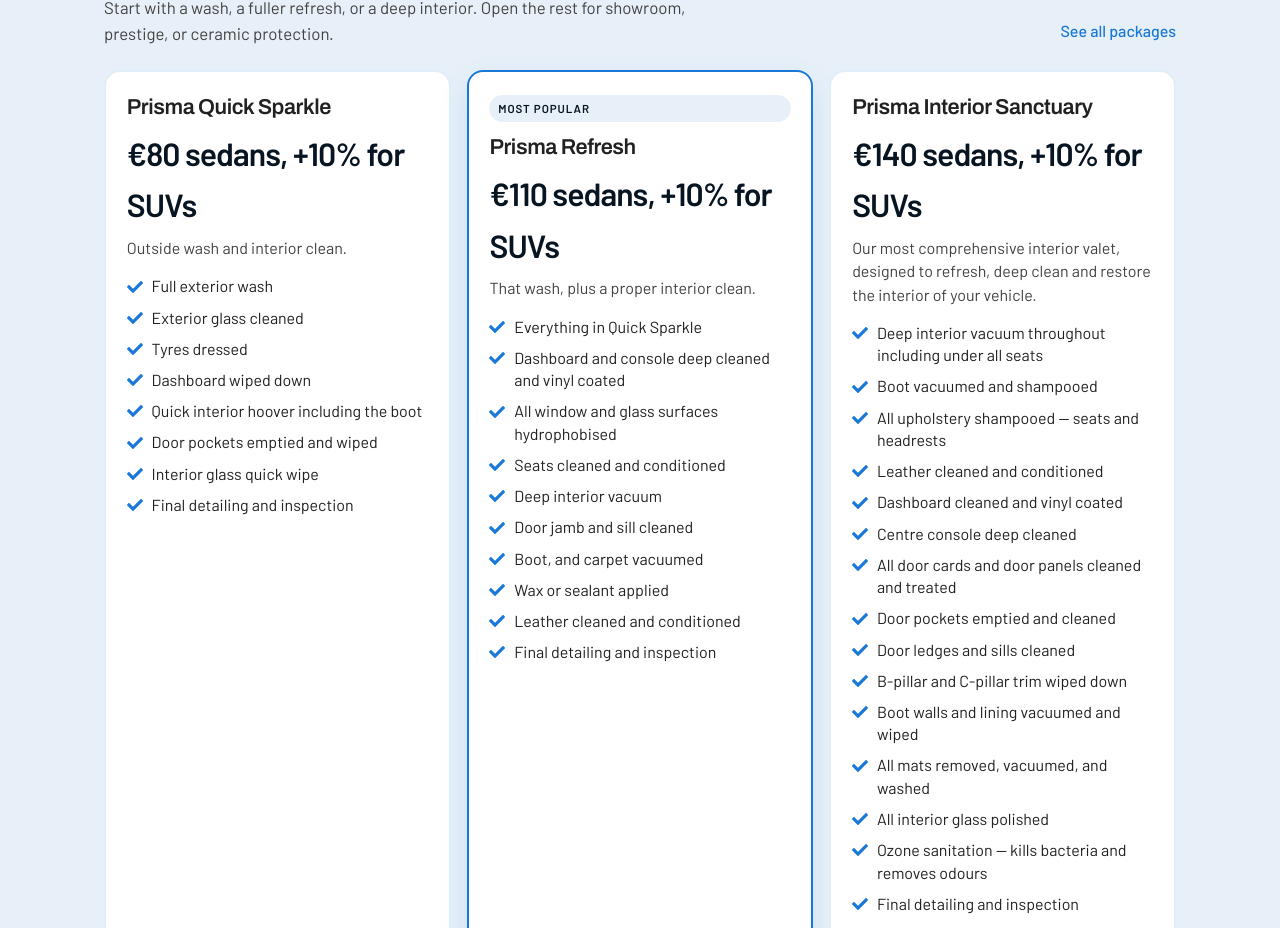
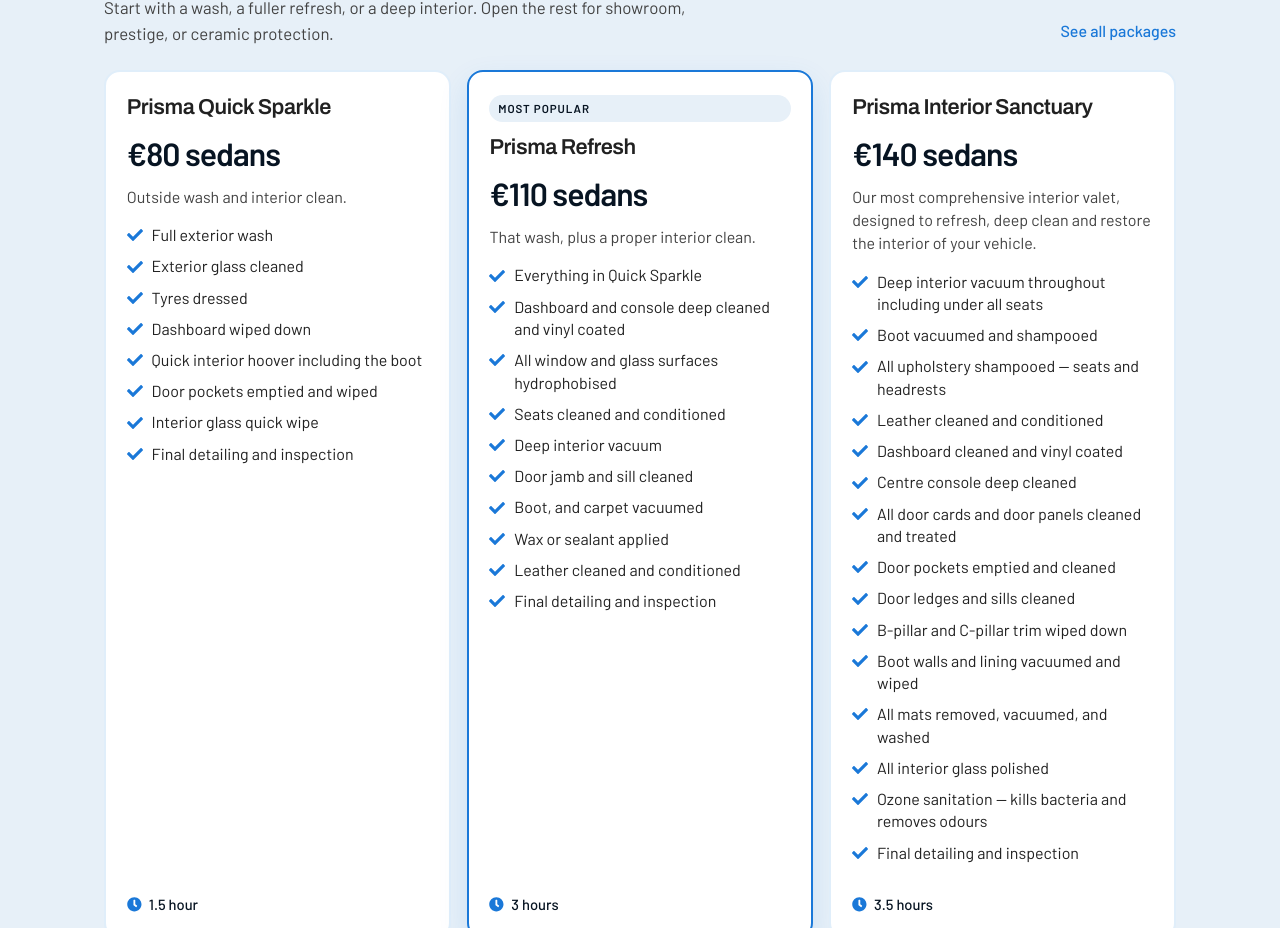
Before and after one commit to Vhotis-Technologies/prisma-web, a React (Create React App) app: page / in a window 1280 px wide. Shown: the part 1900-2828 px from the top of the page. Built offline with nearby package versions, Linux system fonts and the light colour scheme; no server answers.

Commit message:
making major changes to suv surcharge, and business hours

```diff
--- a/src/App.js
+++ b/src/App.js
@@ -55,7 +55,7 @@
       "Final detailing and inspection",
     ],
     duration: "1.5 hour",
-    price: "€80 sedans, +10% for SUVs",
+    price: "€80 sedans",
   },
   mini: {
     title: "Prisma Refresh",
@@ -74,7 +74,7 @@
       "Final detailing and inspection",
     ],
     duration: "3 hours",
-    price: "€110 sedans, +10% for SUVs",
+    price: "€110 sedans",
   },
   full: {
     title: "Prisma Showroom Shine",
@@ -89,7 +89,7 @@
       "One-stage paint correction and polish",
     ],
     duration: "6 hours",
-    price: "€350 sedans, +10% for SUVs",
+    price: "€350 sedans",
   },
   interior: {
     title: "Prisma Interior Sanctuary",
@@ -113,7 +113,7 @@
       "Final detailing and inspection",
     ],
     duration: "3.5 hours",
-    price: "€140 sedans, +10% for SUVs",
+    price: "€140 sedans",
   },
 };
 
```
